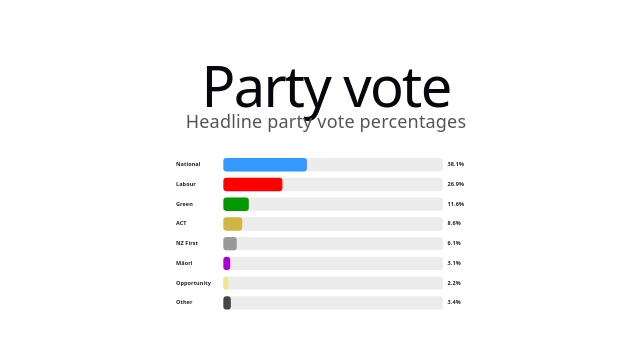
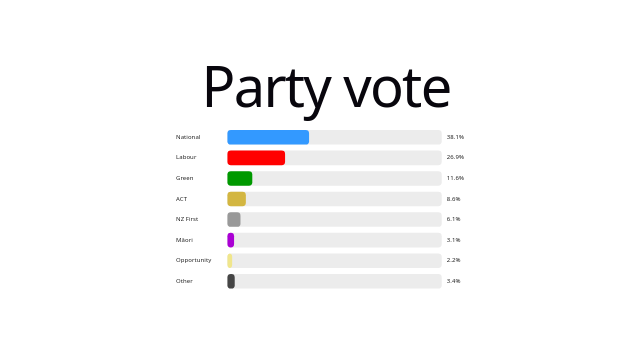
Before and after one commit to ConradAML/nz-election-dashboard, a React app in the folder myapp/: page / in a window 1280 px wide. Shown: the top 348 px of the page, without its empty margins (314-954 px from the left). Built offline with nearby package versions, Linux system fonts and the light colour scheme; the HTML template or start-up script is replaced by a standard one.

Commit message:
updated charts

```diff
--- a/myapp/src/App.jsx
+++ b/myapp/src/App.jsx
@@ -1,3 +1,5 @@
+import HorizontalBarChart from "components/HorizontalBarChart";
+
 const partyData = [
   { label: "National", value: 38.1, color: "#3399FF" },
   { label: "Labour", value: 26.9, color: "#FF0000" },
@@ -9,84 +11,10 @@
   { label: "Other", value: 3.4, color: "#454545" },
 ];
 
-function HorizontalBarChart({
-  data,
-  width = 760,
-  barHeight = 34,
-  gap = 16,
-  labelWidth = 120,
-  valueWidth = 60,
-  maxValue = 100,
-}) {
-  const chartWidth = width - labelWidth - valueWidth - 24;
-  const height = data.length * barHeight + (data.length - 1) * gap;
-
-  return (
-    <svg
-      width="100%"
-      viewBox={`0 0 ${width} ${height}`}
-      role="img"
-      aria-label="Party vote percentages"
-    >
-      {data.map((item, index) => {
-        const y = index * (barHeight + gap);
-        const barWidth = (item.value / maxValue) * chartWidth;
-
-        return (
-          <g key={item.label} transform={`translate(0, ${y})`}>
-            <text
-              x="0"
-              y={barHeight / 2}
-              dominantBaseline="middle"
-              fontSize="14"
-              fontWeight="600"
-              fill="#222"
-            >
-              {item.label}
-            </text>
-
-            <rect
-              x={labelWidth}
-              y="0"
-              width={chartWidth}
-              height={barHeight}
-              rx="8"
-              fill="#ececec"
-            />
-
-            <rect
-              x={labelWidth}
-              y="0"
-              width={barWidth}
-              height={barHeight}
-              rx="8"
-              fill={item.color}
-            />
-
-            <text
-              x={labelWidth + chartWidth + 12}
-              y={barHeight / 2}
-              dominantBaseline="middle"
-              fontSize="14"
-              fontWeight="600"
-              fill="#222"
-            >
-              {item.value.toFixed(1)}%
-            </text>
-          </g>
-        );
-      })}
-    </svg>
-  );
-}
-
 export default function App() {
   return (
     <main style={{ maxWidth: 760, margin: "40px auto", padding: "0 20px" }}>
-      <h1 style={{ marginBottom: "10px" }}>Party vote</h1>
-      <p style={{ marginBottom: "24px", color: "#555" }}>
-        Headline party vote percentages
-      </p>
+      <h1>Party vote</h1>
       <HorizontalBarChart data={partyData} />
     </main>
   );
```
Also changed, not shown: myapp/src/components/HorizontalBarChart.jsx (renamed from myapp/src/HorizontalBarChart.jsx).
